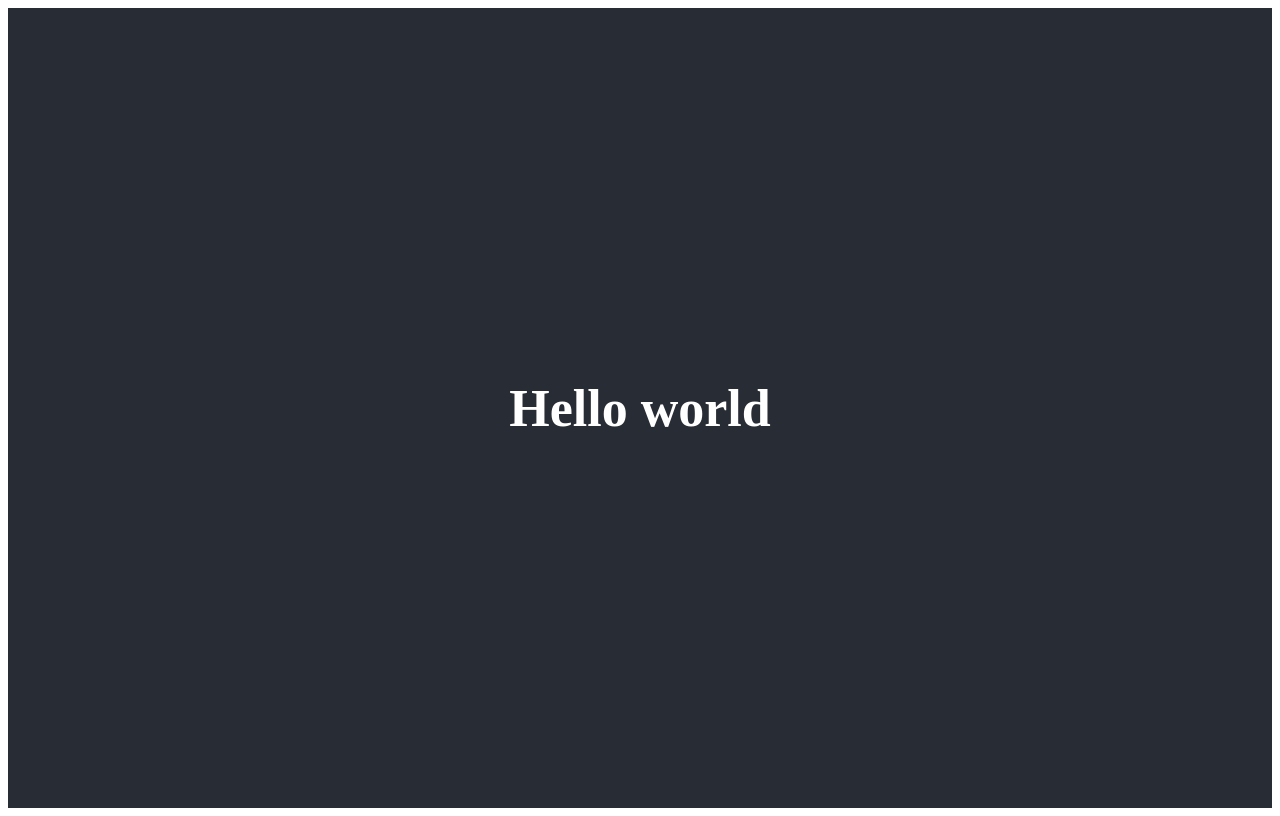
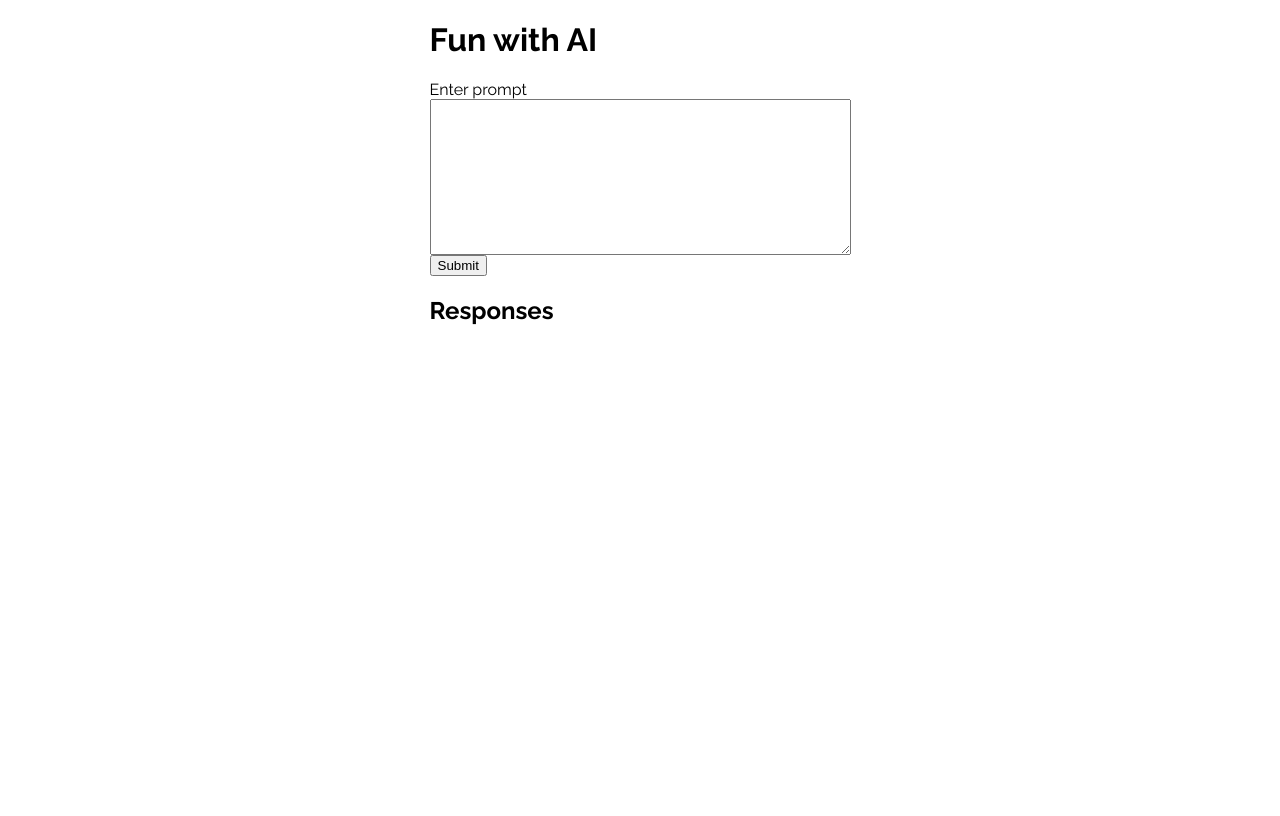
Before and after one commit to ashychiu/shopify-openai, a React (Create React App) app: page / in a window 1280 px wide. Built offline with nearby package versions, Linux system fonts and the light colour scheme.

Commit message:
Created API request & simple UI

```diff
--- a/package.json
+++ b/package.json
@@ -6,9 +6,12 @@
     "@testing-library/jest-dom": "^5.16.4",
     "@testing-library/react": "^13.2.0",
     "@testing-library/user-event": "^13.5.0",
+    "openai": "^2.0.5",
     "react": "^18.1.0",
     "react-dom": "^18.1.0",
+    "react-dotenv": "^0.1.3",
     "react-scripts": "5.0.1",
+    "sass": "^1.52.1",
     "web-vitals": "^2.1.4"
   },
   "scripts": {
--- a/src/App.css
+++ /dev/null
@@ -1,38 +0,0 @@
-.App {
-  text-align: center;
-}
-
-.App-logo {
-  height: 40vmin;
-  pointer-events: none;
-}
-
-@media (prefers-reduced-motion: no-preference) {
-  .App-logo {
-    animation: App-logo-spin infinite 20s linear;
-  }
-}
-
-.App-header {
-  background-color: #282c34;
-  min-height: 100vh;
-  display: flex;
-  flex-direction: column;
-  align-items: center;
-  justify-content: center;
-  font-size: calc(10px + 2vmin);
-  color: white;
-}
-
-.App-link {
-  color: #61dafb;
-}
-
-@keyframes App-logo-spin {
-  from {
-    transform: rotate(0deg);
-  }
-  to {
-    transform: rotate(360deg);
-  }
-}
--- a/src/App.js
+++ b/src/App.js
@@ -1,16 +1,117 @@
-import './App.css';
+import { React, useEffect, useState } from "react";
+import './App.scss';
+
 
 function App() {
+const [responses, setResponses] = useState([]);
+const [prompts, setPrompts] = useState([]);
+const [prompt, setPrompt] = useState([]);
+
+   useEffect(() => {
+    setPrompts([...prompts, prompt])
+    const promptAPI = {
+      prompt: prompt,
+      // temperature: 0.5,
+      // max_tokens: 64,
+      // top_p: 1.0,
+      // frequency_penalty: 0.0,
+      // presence_penalty: 0.0,
+     };
+ }, [prompt]);
+
+ const promptAPI = {
+  prompt: prompt,
+  // temperature: 0.5,
+  // max_tokens: 64,
+  // top_p: 1.0,
+  // frequency_penalty: 0.0,
+  // presence_penalty: 0.0,
+ };
+
+//   useEffect(() => {
+//    const postPrompt = async () => {
+//     try {
+//       const res = await fetch("https://api.openai.com/v1/engines/text-curie-001/completions", {
+//           method: "POST",
+//           headers: {
+//             "Content-Type": "application/json",
+//             Authorization: `Bearer ${process.env.REACT_APP_OPENAI_SECRET}`,
+//           },
+//           body: JSON.stringify(promptAPI),
+//          })
+//          const data = await res.json();
+//          setResponses([...responses, data.choices[0]]);
+//          console.log("res", responses)
+//     } catch (err) {
+//       console.log(err);
+//     }
+//   };
+//   postPrompt();
+// }, []);
+
+  const handleSubmit = (e) => {
+    e.preventDefault();
+    const input = e.target[0].value;
+    setPrompt(input);
+    const postPrompt = async () => {
+      try {
+        const res = await fetch("https://api.openai.com/v1/engines/text-curie-001/completions", {
+            method: "POST",
+            headers: {
+              "Content-Type": "application/json",
+              Authorization: `Bearer ${process.env.REACT_APP_OPENAI_SECRET}`,
+            },
+            body: JSON.stringify(promptAPI),
+           })
+           const data = await res.json();
+           setResponses([...responses, data.choices[0]]);
+           console.log("res", responses)
+      } catch (err) {
+        console.log(err);
+      }
+    };
+    postPrompt();
+  };
+
   return (
-    <div className="App">
-      <header className="App-header">
+    <main>
+      <header>
+        <h1>
+          Fun with AI
+        </h1>
+        </header>
+        <form onSubmit={handleSubmit}>
+      <label htmlFor="prompt-input">Enter prompt</label>
+      <textarea id="prompt-input" name="prompt-input" rows="10" cols="50">
 
-        <h1>
-          Hello world
-        </h1>
+</textarea>
+      <button>Submit</button>
+      </form>
+      <section>
+        <h2>Responses</h2>
+<div className="test">
+        {prompts.map((prompt, index) => {
+        return (
+          <div key={index} className="response-card">
 
-      </header>
-    </div>
+{prompt.prompt}
+          </div>
+        );
+      })}
+
+        {responses.map((res, index) => {
+        return (
+          <div key={index} className="response-card">
+
+{res.text}
+          </div>
+        );
+      })}
+      </div>
+      </section>
+
+
+    </main>
   );
 }
 
--- /dev/null
+++ b/src/App.scss
@@ -0,0 +1,26 @@
+@import url("https://fonts.googleapis.com/css2?family=Raleway:wght@400;700&display=swap");
+
+$raleway: "Raleway", serif;
+*,
+*::before,
+*::after {
+  box-sizing: border-box;
+}
+
+body {
+  margin: 0;
+  font-family: $raleway;
+  display: flex;
+  flex-direction: row;
+  justify-content: center;
+  align-items: center;
+}
+
+.test {
+  background-color: red;
+}
+
+textarea {
+  display: block;
+  resize: vertical;
+}
```
Also changed, not shown: 2 other files (tests, documents, lock files or other folders).
